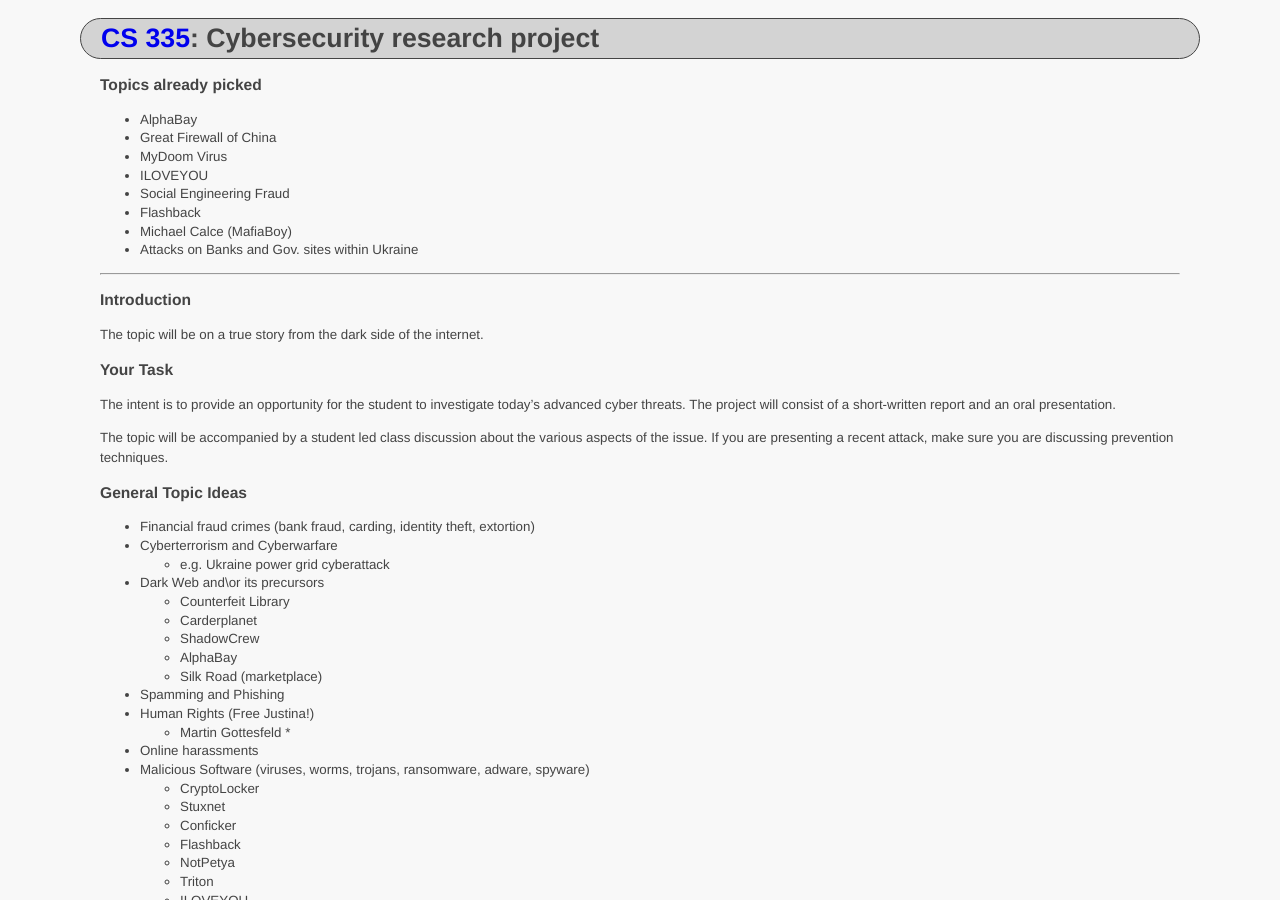
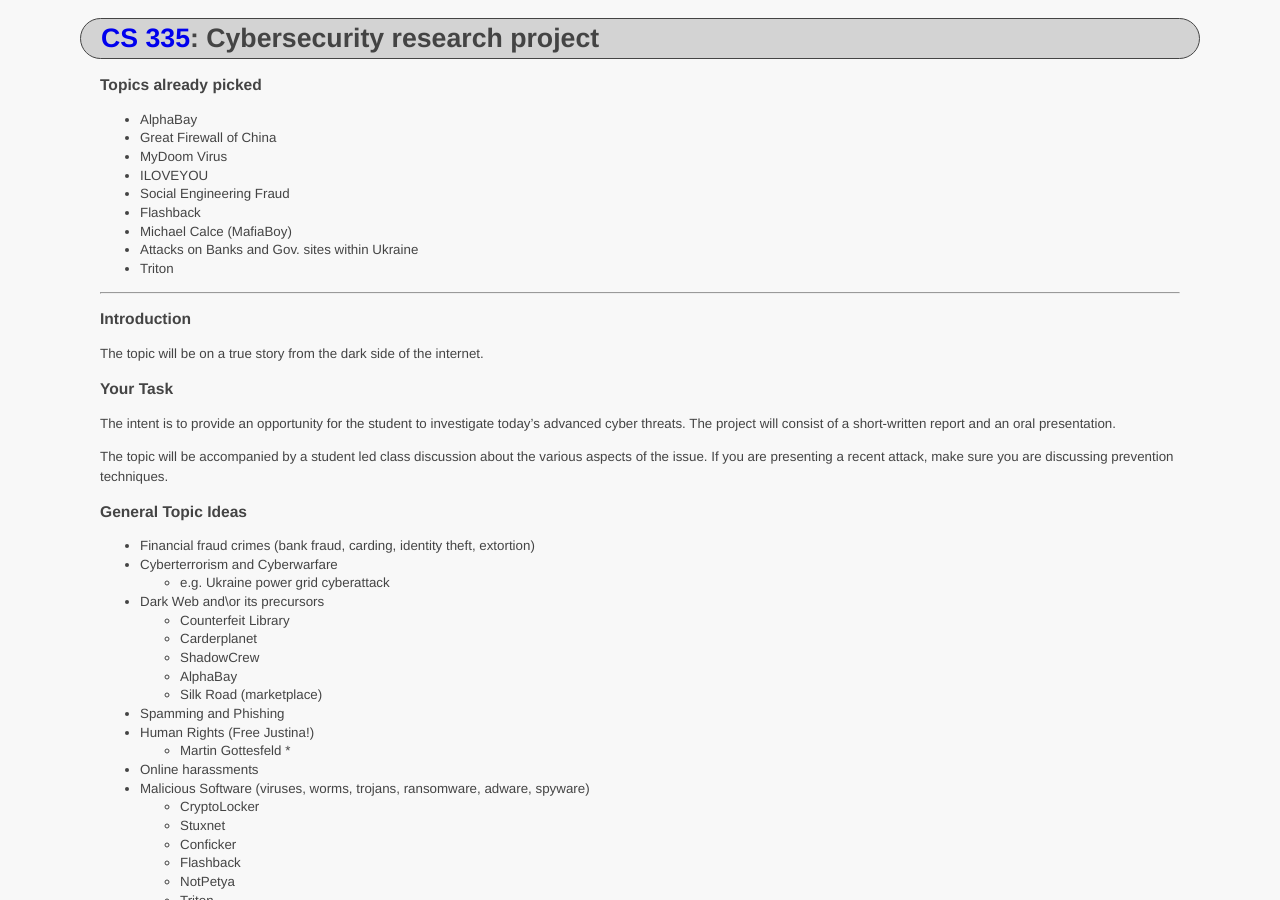
Before and after one commit to ycpcs/cs335-spring2023, a Jekyll site: the page built from assignments/cybercrime.md, in a window 1280 px wide and 900 px high. Built offline with Jekyll 4.4.1, drawn with Linux system fonts in a browser that asks for light colours.

Commit message:
add research topics

```diff
--- a/assignments/cybercrime.md
+++ b/assignments/cybercrime.md
@@ -13,6 +13,7 @@ title: "Cybersecurity research project"
 - Flashback
 - Michael Calce (MafiaBoy)
 - Attacks on Banks and Gov. sites within Ukraine
+- Triton
 
   ---------
 ### Introduction
```
